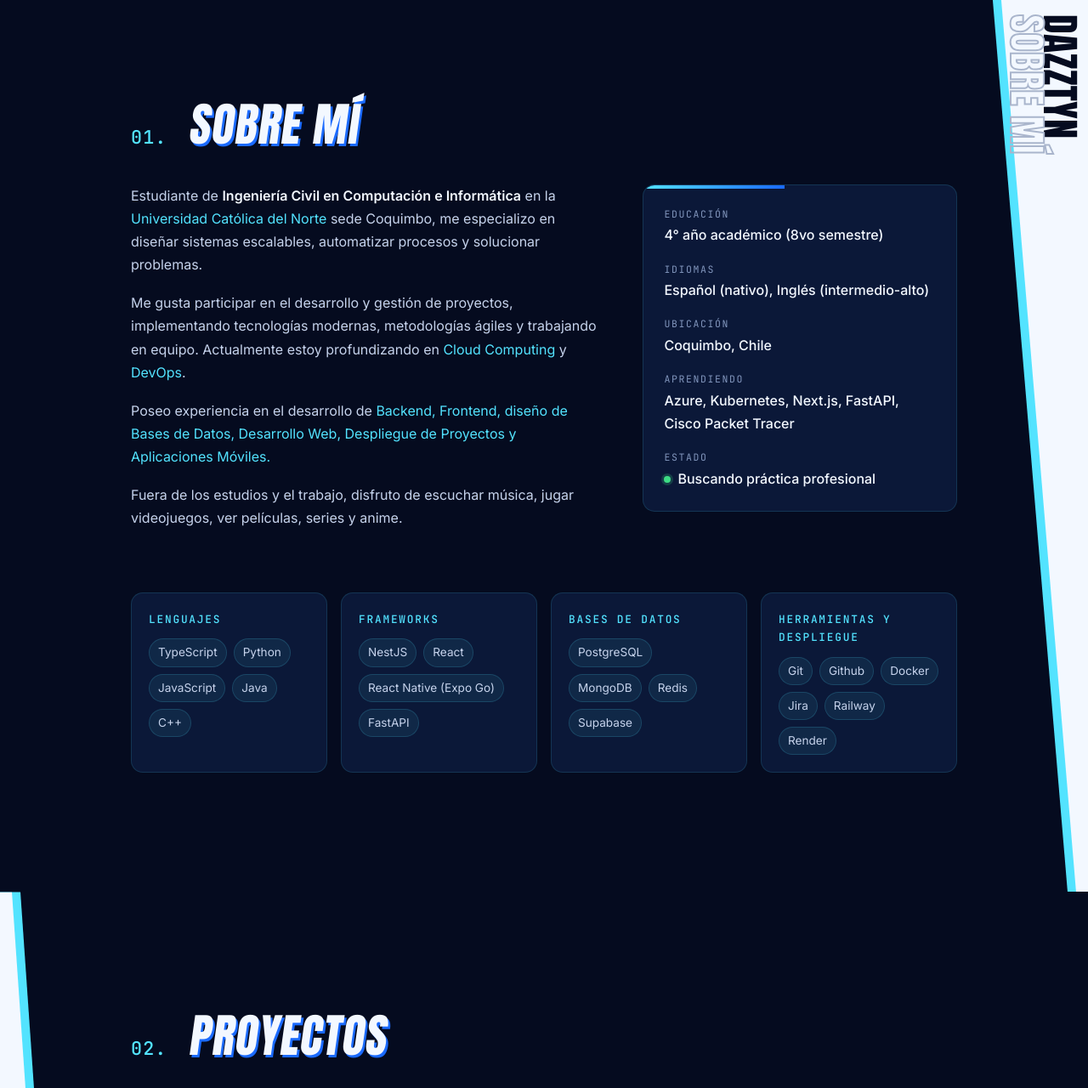
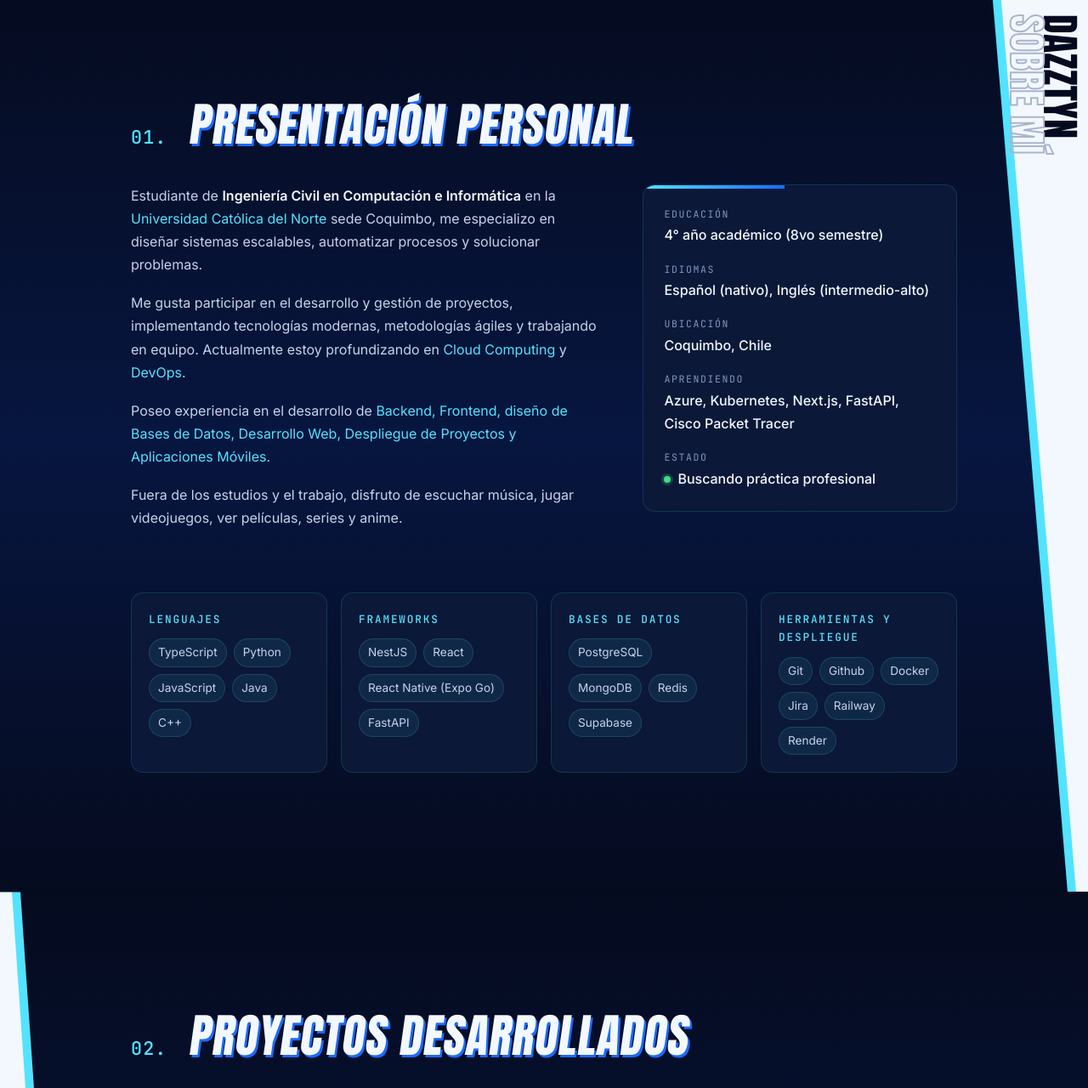
Before and after one commit to dazztyn/Portfolio, a plain HTML site: page index.html in a window 1280 px wide. Shown: the part 823-2103 px from the top of the page at 85% size. Drawn offline with nearby package versions, Linux system fonts and the light colour scheme.

Commit message:
gradientes y cambios en titulos

```diff
--- a/css/styles.css
+++ b/css/styles.css
@@ -455,6 +455,12 @@ svg {
   position: relative;
   padding: clamp(80px, 12vw, 140px) 0;
 }
+/* Gradiente leve en Sobre mí y Proyectos. Empieza y termina en --bg
+   para que no se note el corte entre secciones. */
+#sobre-mi,
+#proyectos {
+  background: linear-gradient(180deg, var(--bg) 0%, #071640 50%, var(--bg) 100%);
+}
 .container {
   width: 100%;
   max-width: var(--maxw);
--- a/index.html
+++ b/index.html
@@ -95,7 +95,7 @@
       </div>
       <div class="container">
         <h2 class="section-title" id="sobre-mi-title">
-          <span class="section-num">01.</span><span class="section-text">Sobre mí</span><span class="wipe" aria-hidden="true"></span>
+          <span class="section-num">01.</span><span class="section-text">Presentación personal</span><span class="wipe" aria-hidden="true"></span>
         </h2>
 
         <div class="about-grid">
@@ -147,7 +147,7 @@
       </div>
       <div class="container">
         <h2 class="section-title" id="proyectos-title">
-          <span class="section-num">02.</span><span class="section-text">Proyectos</span><span class="wipe" aria-hidden="true"></span>
+          <span class="section-num">02.</span><span class="section-text">Proyectos desarrollados</span><span class="wipe" aria-hidden="true"></span>
         </h2>
 
         <div class="projects-grid">
```
